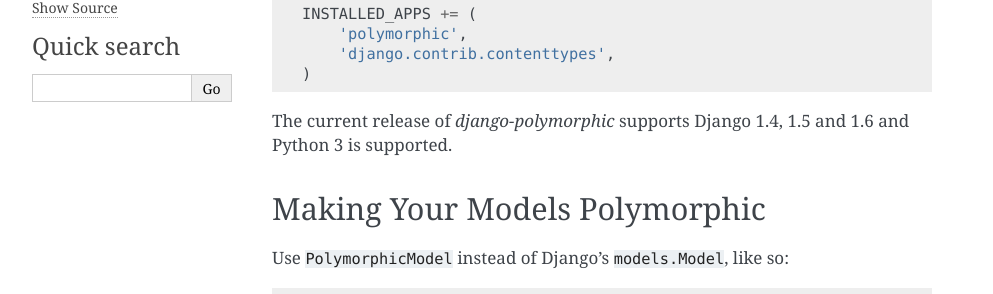
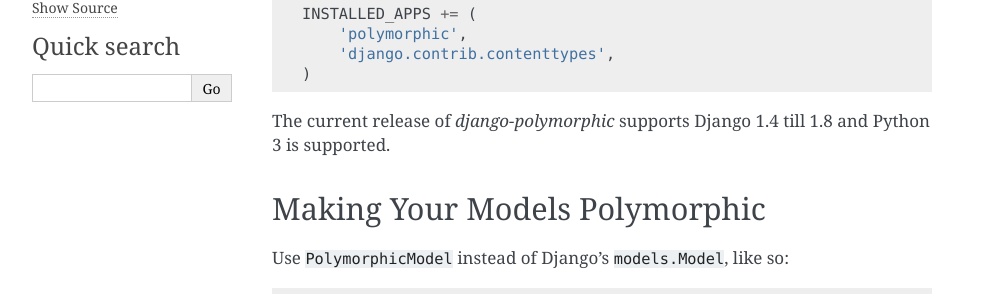
Before and after one commit to jazzband/django-polymorphic, a Sphinx documentation site: the page built from docs/quickstart.rst, in a window 1280 px wide. Shown: the part 237-531 px from the top of the page, without its empty margins (148-1141 px from the left). Built offline with Sphinx 7.4.7, drawn with Linux system fonts in a browser that asks for light colours.

Commit message:
docs: update Django support message

```diff
--- a/docs/quickstart.rst
+++ b/docs/quickstart.rst
@@ -12,7 +12,7 @@
         'django.contrib.contenttypes',
     )
 
-The current release of *django-polymorphic* supports Django 1.4, 1.5 and 1.6 and Python 3 is supported.
+The current release of *django-polymorphic* supports Django 1.4 till 1.8 and Python 3 is supported.
 
 Making Your Models Polymorphic
 ------------------------------
```
